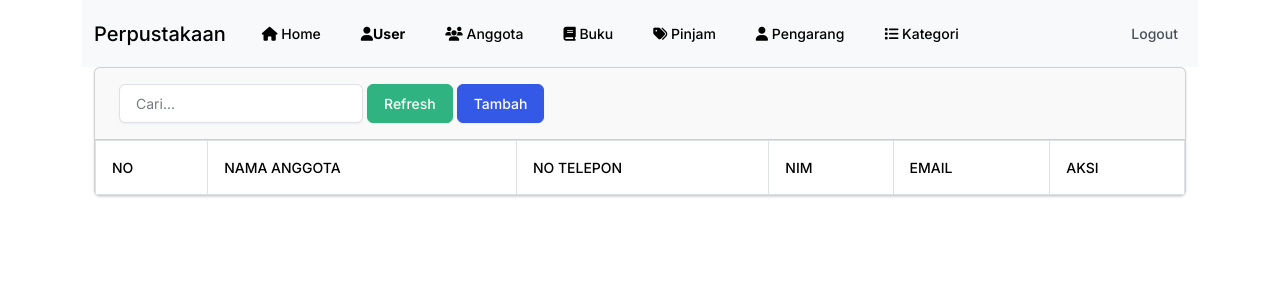
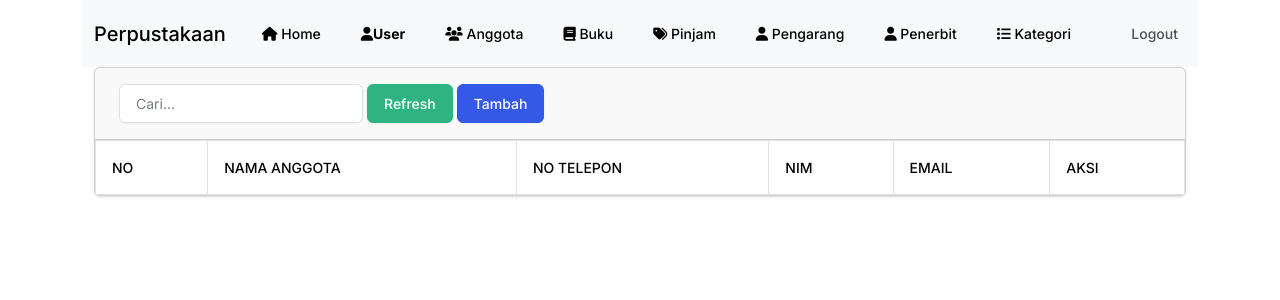
Before and after one commit to Magang-KBS/Perpustakaan, a Laravel app: page /anggota in a window 1280 px wide. Shown: the top 300 px of the page. Run offline with Laravel 12, Linux system fonts and the light colour scheme; data that the repository does not hold is empty; parts of the project's set-up code (start-up, migrations or seed data) failed here and were passed over.

Commit message:
Menyelesaikan konflik

```diff
--- a/resources/views/anggota/index.blade.php
+++ b/resources/views/anggota/index.blade.php
@@ -1,4 +1,5 @@
 @extends('layout.app')
+@section('title'){{'Anggota'}} @endsection
 @section('content')
 @if (session()->has('message'))
 <p class="alert alert-info">{{session('message')}}</p>
--- a/resources/views/kategori/index.blade.php
+++ b/resources/views/kategori/index.blade.php
@@ -1,4 +1,5 @@
 @extends('layout.app')
+@section('title'){{'Kategori'}} @endsection
 @section('content')
 @if (session()->has('message'))
 <p class="alert alert-info">{{session('message')}}</p>
--- a/resources/views/layout/app.blade.php
+++ b/resources/views/layout/app.blade.php
@@ -4,7 +4,7 @@
 <head>
     <meta charset="utf-8">
     <meta name="viewport" content="width=device-width, initial-scale=1">
-    <title>Magang Perpustakaan</title>
+    <title>@yield('title') | {{config('app.perpustakaan','Perpustakaan')}}</title>
     <link href="https://cdn.jsdelivr.net/npm/bootstrap@5.3.2/dist/css/bootstrap.min.css" rel="stylesheet"
         integrity="sha384-T3c6CoIi6uLrA9TneNEoa7RxnatzjcDSCmG1MXxSR1GAsXEV/Dwwykc2MPK8M2HN" crossorigin="anonymous">
     <link rel="stylesheet" href="{{ asset('css/zepbootstrap.min.css') }}">
@@ -42,7 +42,10 @@
                       <a class=" nav-link active" aria-current="page" href=""><i class="fa fa-tags"></i>  Pinjam</a>
                     </li>
                     <li class="nav-item">
-                        <a class="nav-link active" aria-current="page" href=""> <i class="fa fa-user"></i> Pengarang</a>
+                        <a class="nav-link active" aria-current="page" href="{{route('pengarang.index')}}"> <i class="fa fa-user"></i> Pengarang</a>
+                    </li>
+                    <li class="nav-item">
+                        <a class="nav-link active" aria-current="page" href="{{route('penerbit.index')}}"> <i class="fa fa-user"></i> Penerbit</a>
                     </li>
                     <li class="nav-item">
                         <a class=" nav-link active" aria-current="page" href="{{route('kategori.index')}}"> <i class="fa fa-list"></i> Kategori</a>
--- a/resources/views/penerbit/index.blade.php
+++ b/resources/views/penerbit/index.blade.php
@@ -1,3 +1,4 @@
+@section('title'){{'Kategori'}} @endsection
 <!DOCTYPE html>
 <html lang="en">
 
--- a/resources/views/pengarang/index.blade.php
+++ b/resources/views/pengarang/index.blade.php
@@ -1,4 +1,5 @@
 @extends('layout.app')
+@section('title'){{'Kategori'}} @endsection
 @section('content')
 @if (session()->has('message'))
     <p class="alert alert-info">{{ session('message') }}</p>
```
